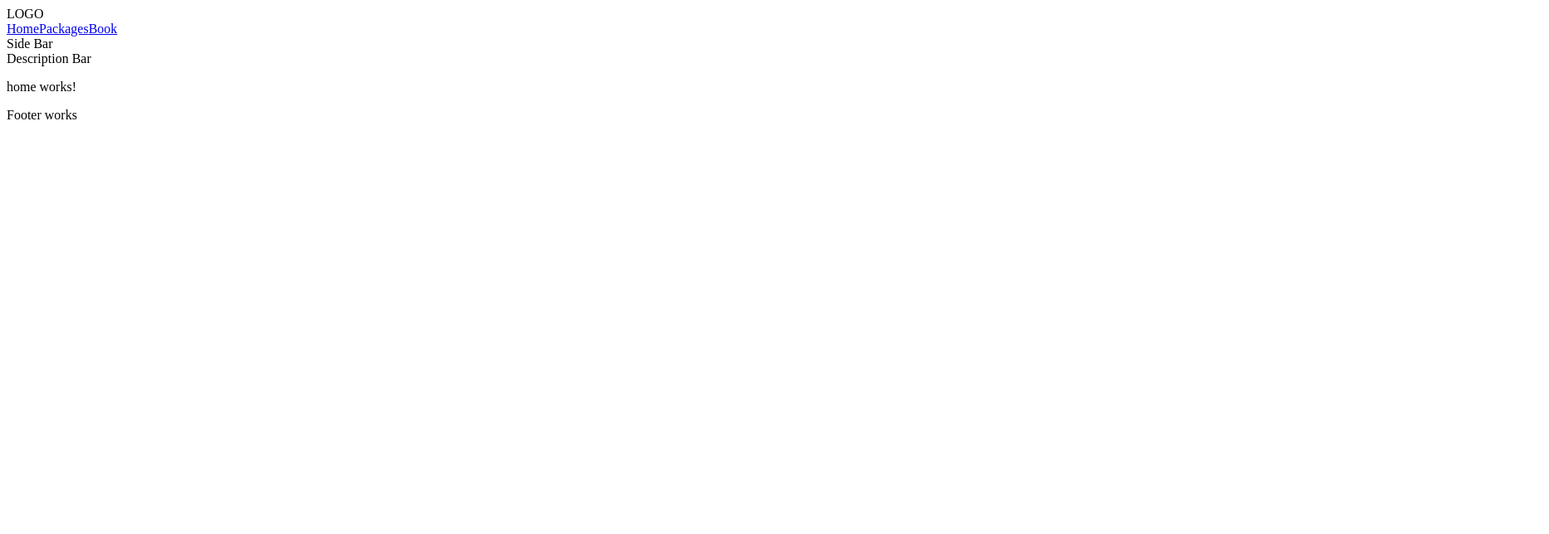
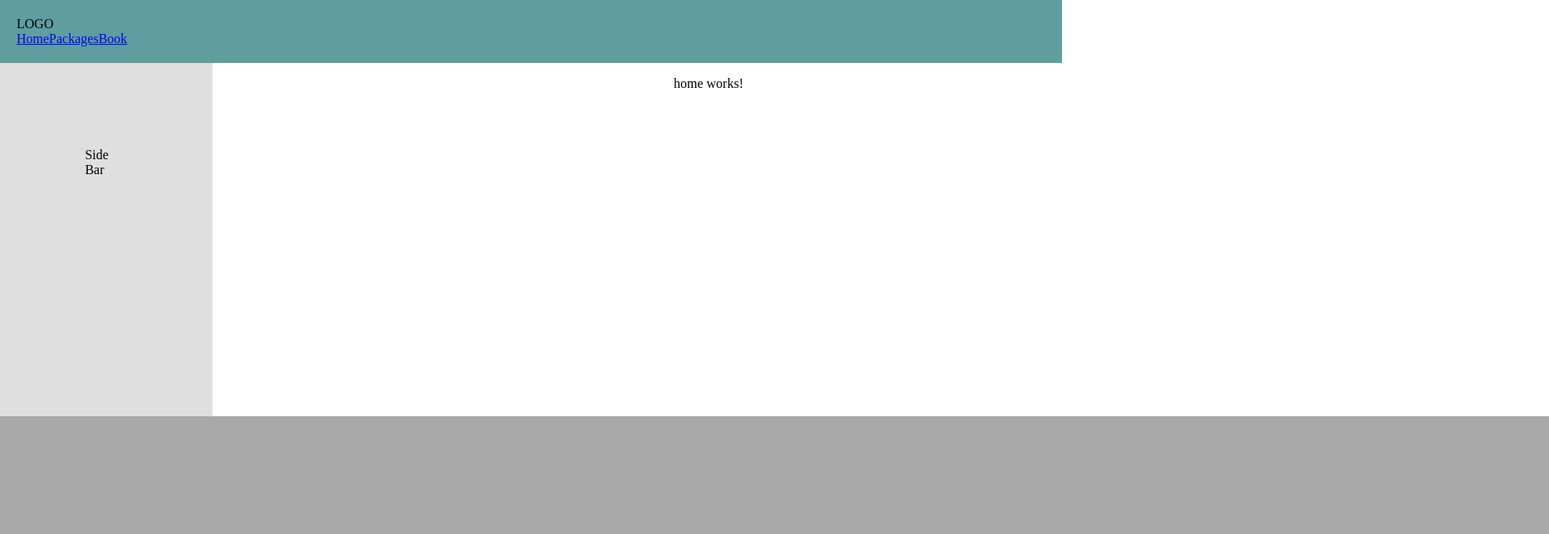
Before and after one commit to AlluetV/LiftOffTravel, an Angular app in the folder TravelJS/: page / in a window 1280 px wide. Shown: the top 644 px of the page at 83% size, 1867 px wide, since content can reach past the window. Built offline with nearby package versions, Linux system fonts and the light colour scheme.

Commit message:
reusable components

```diff
--- a/TravelJS/src/app/layout/default/default.component.css
+++ b/TravelJS/src/app/layout/default/default.component.css
@@ -0,0 +1,9 @@
+:host{
+    display : flex;
+    flex-direction: column;
+    height: 100%;
+}
+
+.content{
+    padding: 20;
+}
--- a/TravelJS/src/app/layout/default/default.component.html
+++ b/TravelJS/src/app/layout/default/default.component.html
@@ -1,5 +1,13 @@
-<app-header></app-header>
-<app-sidebar></app-sidebar>
-<app-description-bar></app-description-bar>
-<div><router-outlet></router-outlet></div>
-<app-footer></app-footer>
+<app-header flexLayout="column"></app-header>
+<div flexLayout="column" fxFlex>
+    <div fxFlex="20">
+        <app-sidebar fxFlex=""></app-sidebar>
+    </div>
+    <div fxFlex="50" class="content">
+        <router-outlet fxFlex="" ></router-outlet>
+    </div>
+</div>
+<div fxFlex="30" class="description">
+    <app-description-bar fxFlex="row"></app-description-bar>
+</div>
+<app-footer flexLayout="column"></app-footer>
--- a/TravelJS/src/app/shared/screenComponets/description-bar/description-bar.component.css
+++ b/TravelJS/src/app/shared/screenComponets/description-bar/description-bar.component.css
@@ -0,0 +1,4 @@
+:host{
+    padding:70%;
+    background-color: darkgrey;
+}
--- a/TravelJS/src/app/shared/screenComponets/footer/footer.component.css
+++ b/TravelJS/src/app/shared/screenComponets/footer/footer.component.css
@@ -0,0 +1,4 @@
+footer{
+    padding: 20px;
+    background-color: cadetblue;
+}
--- a/TravelJS/src/app/shared/screenComponets/header/header.component.css
+++ b/TravelJS/src/app/shared/screenComponets/header/header.component.css
@@ -0,0 +1,4 @@
+header{
+    padding: 20px;
+    background-color: cadetblue;
+}
--- a/TravelJS/src/app/shared/screenComponets/sidebar/sidebar.component.css
+++ b/TravelJS/src/app/shared/screenComponets/sidebar/sidebar.component.css
@@ -0,0 +1,4 @@
+:host{
+    padding:40%;
+    background-color: rgb(223, 223, 223);
+}
--- a/TravelJS/src/styles.css
+++ b/TravelJS/src/styles.css
@@ -1 +1,6 @@
 /* You can add global styles to this file, and also import other style files */
+body,html{
+    padding: 0;
+    margin: 0%;
+    height: 100%;
+}
```
